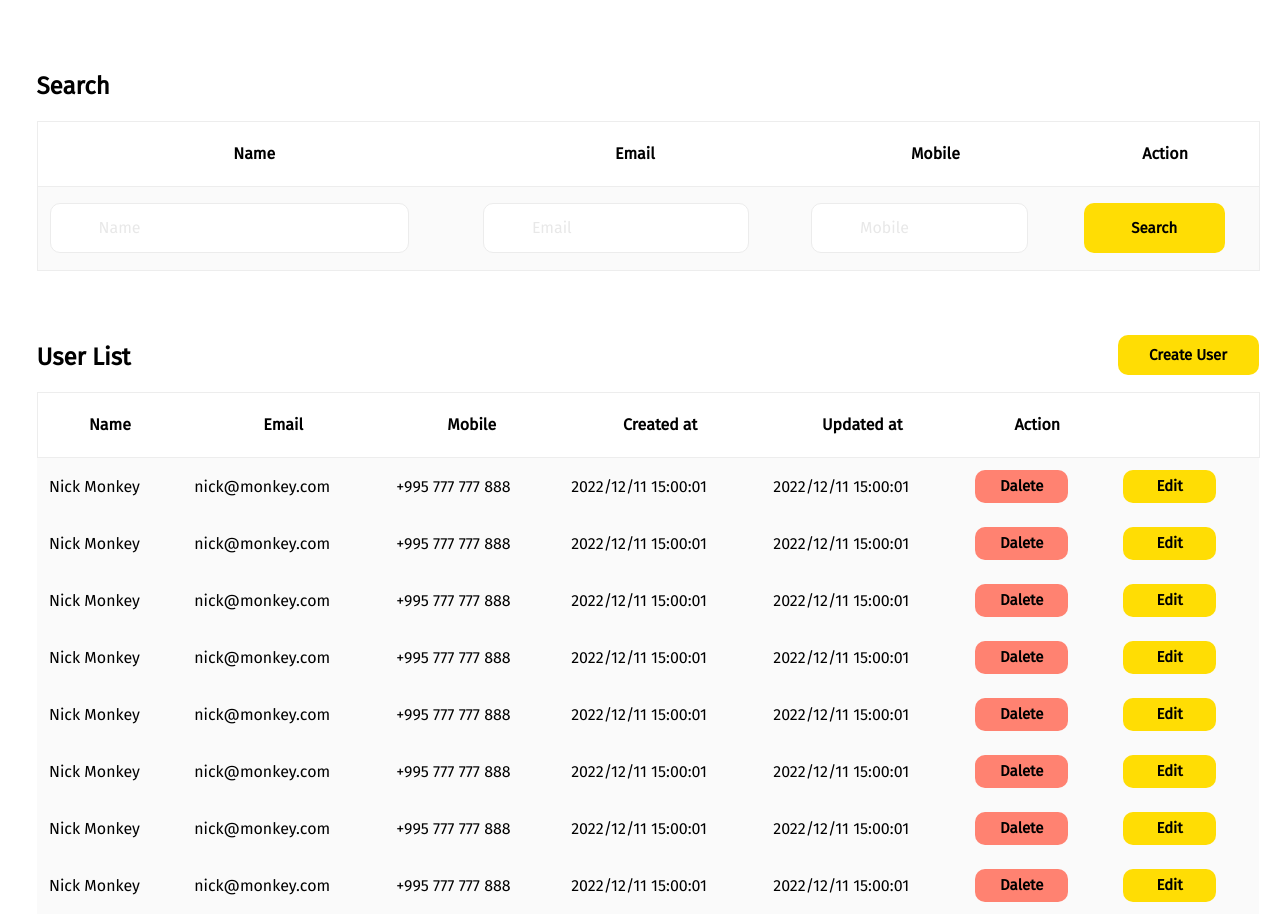
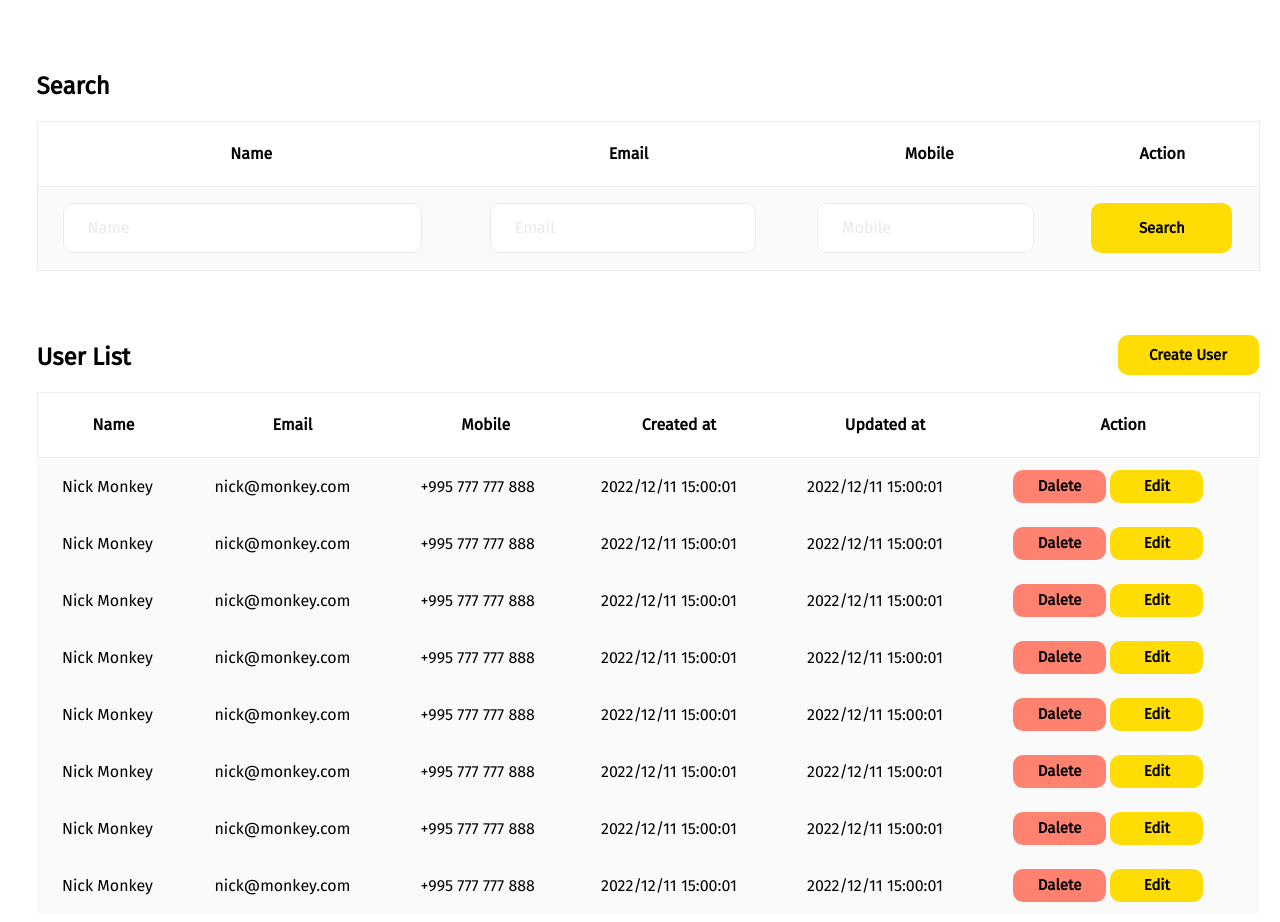
Before and after one commit to Tsiska8/projeckt-7, a plain HTML site: page index.html in a window 1280 px wide. Drawn offline with Linux system fonts and the light colour scheme.

Commit message:
Update style.css

```diff
--- a/assets/css/style.css
+++ b/assets/css/style.css
@@ -59,7 +59,7 @@
  }
 
  ::placeholder {
-    padding-left:24px;
+
     font-family: 'FiraGO';
     font-style: normal;
     font-weight: 400;
@@ -163,8 +163,9 @@ form {
    color: #000000;
  }
 
- tbody, tr, td{
+ tbody,tr, td{
    padding: 12px;
+   padding-left: 25px;
 
    background: #FAFAFA;
    border: 0px solid #EDEDED;
@@ -186,7 +187,7 @@ form {
    width: 93px;
    height: 33px;
 
-   font-family: 'FiraGO';
+   font-family: FiraGO;
    font-style: normal;
    font-weight: 700;
    font-size: 15px;
@@ -203,7 +204,7 @@ form {
    width: 93px;
    height: 33px;
 
-   font-family: 'FiraGO';
+   font-family: FiraGO;
    font-style: normal;
    font-weight: 700;
    font-size: 15px;
--- a/index.html
+++ b/index.html
@@ -66,8 +66,6 @@
                 <td>2022/12/11 15:00:01</td>
                 <td>
                     <button class="btn_2" type="btn_2">Dalete</button>
-                </td>
-                <td>
                     <button  class="btn_3" type="btn_3">Edit</button>
                 </td>
             </tr>
@@ -80,8 +78,6 @@
                 <td>2022/12/11 15:00:01</td>
                 <td>
                     <button  class="btn_2" type="btn_2">Dalete</button>
-                </td>
-                <td>
                     <button  class="btn_3" type="btn_3">Edit</button>
                 </td>
             </tr>
@@ -94,8 +90,6 @@
                 <td>2022/12/11 15:00:01</td>
                 <td>
                     <button class="btn_2" type="btn_2">Dalete</button>
-                </td>
-                <td>
                     <button class="btn_3" type="btn_3">Edit</button>
                 </td>
             </tr>
@@ -108,8 +102,6 @@
                 <td>2022/12/11 15:00:01</td>
                 <td>
                     <button class="btn_2" type="btn_2">Dalete</button>
-                </td>
-                <td>
                     <button class="btn_3" type="btn_3">Edit</button>
                 </td>
             </tr>
@@ -122,8 +114,6 @@
                 <td>2022/12/11 15:00:01</td>
                 <td>
                     <button class="btn_2" type="btn_2">Dalete</button>
-                </td>
-                <td>
                     <button class="btn_3" type="btn_3">Edit</button>
                 </td>
             </tr>
@@ -136,8 +126,6 @@
                 <td>2022/12/11 15:00:01</td>
                 <td>
                     <button class="btn_2" type="btn_2">Dalete</button>
-                </td>
-                <td>
                     <button class="btn_3" type="btn_3">Edit</button>
                 </td>
             </tr>
@@ -150,8 +138,6 @@
                 <td>2022/12/11 15:00:01</td>
                 <td>
                     <button class="btn_2" type="btn_2">Dalete</button>
-                </td>
-                <td>
                     <button class="btn_3" type="btn_3">Edit</button>
                 </td>
             </tr>
@@ -164,8 +150,6 @@
                 <td>2022/12/11 15:00:01</td>
                 <td>
                     <button class="btn_2" type="btn_2">Dalete</button>
-                </td>
-                <td>
                     <button class="btn_3" type="btn_3">Edit</button>
                 </td>
             </tr>
```
